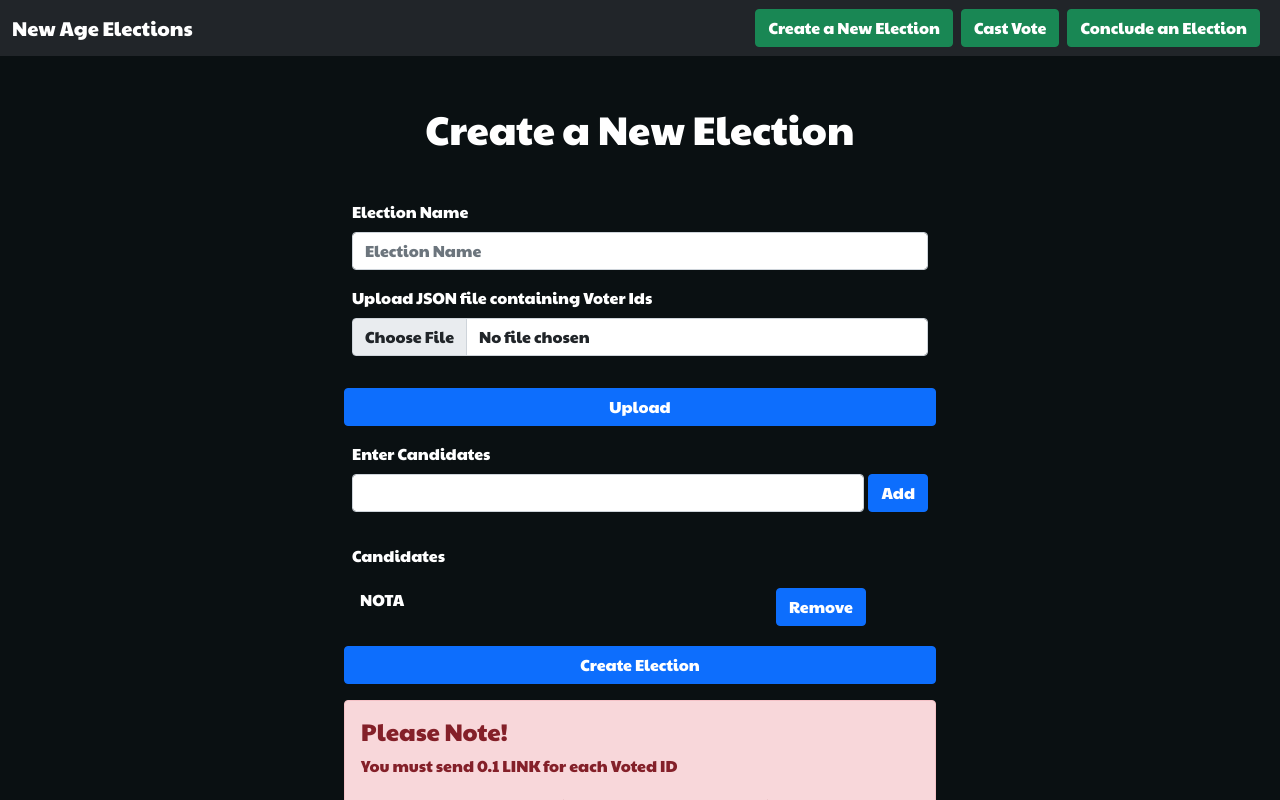
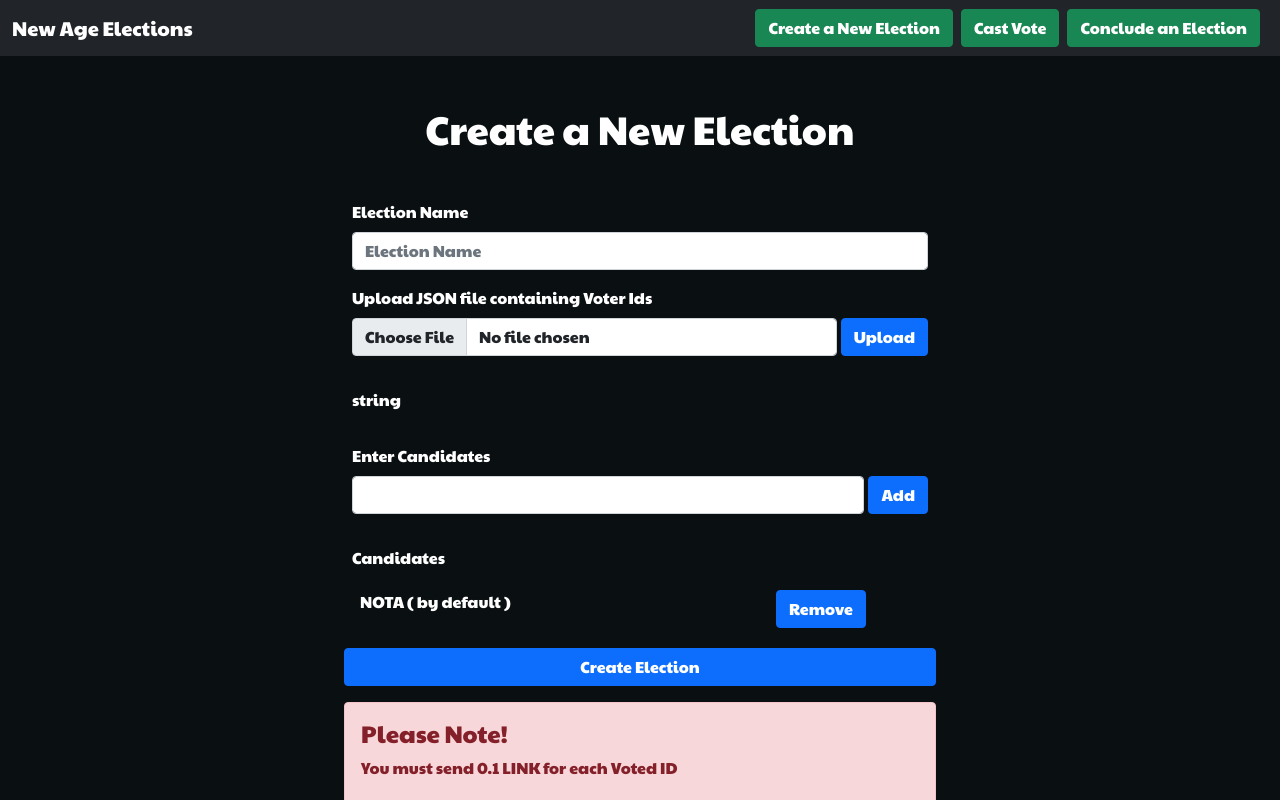
Before and after one commit to basu1020/ChainLink-Hackathon-Voting-Project, a React (Create React App) app in the folder Front-End/Front-End-Voting/: page / in a window 1280 px wide. Shown: the top 800 px of the page. Built offline with nearby package versions, Linux system fonts and the light colour scheme.

Commit message:
added file reading feature and refactored code

```diff
--- a/Front-End/Front-End-Voting/src/components/CreateElection.js
+++ b/Front-End/Front-End-Voting/src/components/CreateElection.js
@@ -1,8 +1,12 @@
 import React, { useState } from 'react'
 
 const CreateElection = () => {
-    const [candidateArray, setcandidateArray] = useState(["NOTA"])
+
+    const [IpfsUploaded, setIpfsUploaded] = useState(false)
+    const [candidateArray, setcandidateArray] = useState(["NOTA ( by default )"])
     const [CandidateVal, setCandidateVal] = useState("")
+    const [jsonFile, setJSONfile] = useState("")
+
     const addCandidate = () => {
         CandidateVal && !candidateArray.includes(CandidateVal) &&setcandidateArray([...candidateArray, CandidateVal])
     }
@@ -14,42 +18,54 @@ const CreateElection = () => {
     }
 
     const onClickUpload = () => {
-        //
+        console.log(JSON.parse(jsonFile))
+        // format of JSON file should be -> { VoterId : photoID }
         // write function that will convert Voter ID + Photo ID given in JSON file into a SHA256 hash
         // upload it on ipfs and return the ipfs UID.
+
+        // looping through JSON file and converting it to
     }
 
     const onChangeCandidate = (e) => {
         setCandidateVal(e.target.value)
     }
 
+    const onChangeJSONfile = (e) => {
+        // how you access the dropped file.
+        const file = e.target.files[0]
+        const reader = new FileReader()
+        reader.readAsText(file)
+        reader.onload = () => {
+            setJSONfile(reader.result)
+        }
+    }
+
     return (
-
         <>
             <div className="base">
                 <div className="container">
                     <h1 className='mb-5 mt-5'>Create a New Election</h1>
-                    <div action="" className='row g-3'>
+                    <div className='row g-3'>
                         <div className="col-md-12">
                             <label htmlFor="inputElectionName" className='form-label'>Election Name</label>
                             <input type="text" className='form-control' id="inputElectionName" placeholder='Election Name' />
                         </div>
-                        <div class="mb-3">
-                            <label htmlFor="formFile" class="form-label"> Upload JSON file containing Voter Ids</label>
-                            <input class="form-control" type="file" id="formFile" />
+                        <div className="mb-3">
+                            <label htmlFor="formFile" className="form-label"> Upload JSON file containing Voter Ids </label>
+                            <div className="d-flex">
+                            <input className="form-control me-1" type="file" accept=".json" onChange={onChangeJSONfile}/>
+                            <button className='btn btn-primary' onClick={() => {onClickUpload()}}>
+                                Upload
+                            </button>
+                            </div>
                         </div>
-                        <button className='btn btn-primary'>
-                            Upload
-                        </button>
-
+                        <p> {`${typeof jsonFile}`}</p>
                         <div className="mb-3">
                             <label className='form-label'>
                                 Enter Candidates
                             </label>
                             <div className="d-flex">
-
                                 <input type="text" className='form-control' value={CandidateVal} onChange={onChangeCandidate}/>
-
                                 <button className='btn btn-primary ms-1' onClick={() => {addCandidate()}}> Add </button>
                             </div>
                         </div>
@@ -72,13 +88,13 @@ const CreateElection = () => {
                             Create Election
                         </button>
 
-                        <div class="alert alert-danger" role="alert">
-                            <h4 class="alert-heading">Please Note!</h4>
+                        <div className="alert alert-danger" role="alert">
+                            <h4 className="alert-heading">Please Note!</h4>
                             <p>You must send 0.1 LINK for each Voted ID </p>
                             <p>Let's say there are 1000 different Voter IDs so you will be asked to provide 1000 * 0.1 = 100 LINK tokens to efficiently complete the elections </p>
                             <p>Why ?</p>
                             <p>Link Protocol uses 0.1 LINK tokens to fetch data from external API</p>
-                            <p class="mb-0">Address of Contract - "0x258Af4f648515C3928Bf6c9496B676b1629BcFE4"</p>
+                            <p className="mb-0">Address of Contract - "0x258Af4f648515C3928Bf6c9496B676b1629BcFE4"</p>
                         </div>
                     </div>
                 </div>
```
Also changed, not shown: 2 other files (tests, documents, lock files or other folders).
